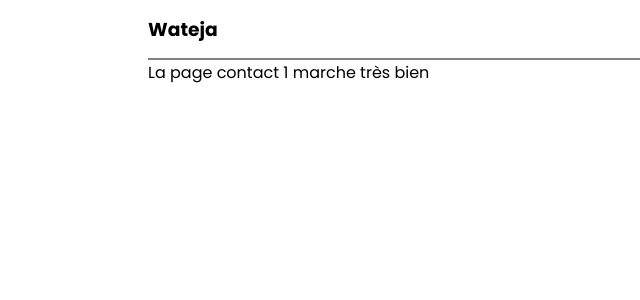
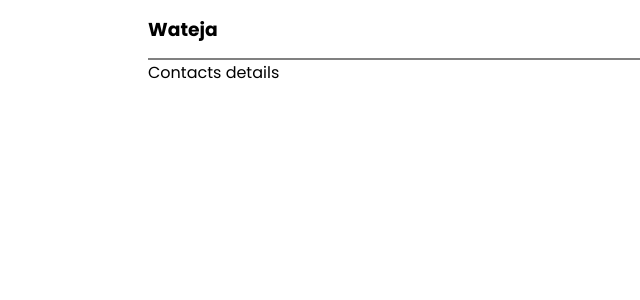
Before and after one commit to Chadrac-WAKOMYA/wateja, a Next.js app: page /contacts/1 in a window 1280 px wide. Shown: the top 300 px of the page, without its empty margins (0-640 px from the left). Built offline with nearby package versions, Linux system fonts and the light colour scheme.

Commit message:
contact-details.tsx initialised

```diff
--- a/src/app/(contacts)/contacts/[id]/page.tsx
+++ b/src/app/(contacts)/contacts/[id]/page.tsx
@@ -1,3 +1,4 @@
+import ContactDetails from '@/app/component/contact-details'
 import React from 'react'
 
 type Props = {
@@ -8,6 +9,8 @@ type Props = {
 
 export default function page({params}: Props) {
   return (
-    <div>La page contact {params.id} marche très bien</div>
+    <div>
+      <ContactDetails />
+    </div>
   )
 }
--- /dev/null
+++ b/src/app/component/contact-details.tsx
@@ -0,0 +1,10 @@
+"use client"
+import React from 'react'
+
+type Props = {}
+
+export default function ContactDetails({}: Props) {
+    return (
+        <div>Contacts details</div>
+    )
+}
```
